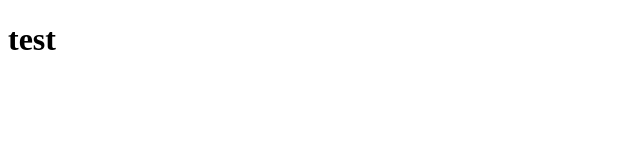
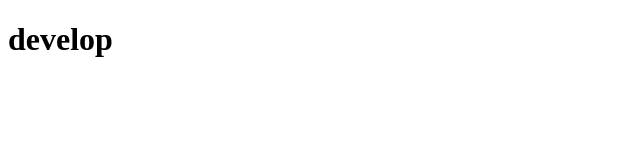
Before and after one commit to shira0831/test, a plain HTML site: page index.html in a window 1280 px wide. Shown: the whole page, without its empty margins (0-640 px from the left). Drawn offline with Linux system fonts and the light colour scheme.

Commit message:
develop commit

```diff
--- a/index.html
+++ b/index.html
@@ -7,6 +7,6 @@
     <title>Document</title>
 </head>
 <body>
-    <h1>test</h1>
+    <h1>develop</h1>
 </body>
 </html>
```
